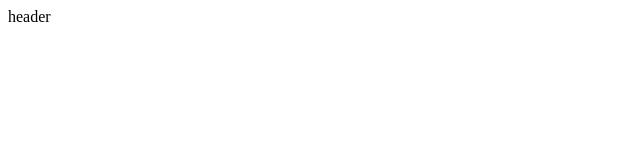
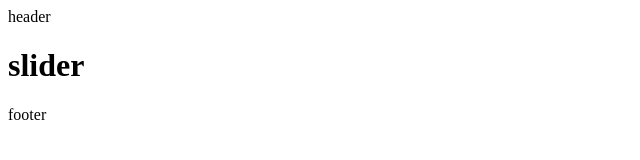
Before and after one commit to Diana8282/gitPractis, a plain HTML site: page index.html in a window 1280 px wide. Shown: the whole page, without its empty margins (0-640 px from the left). Drawn offline with Linux system fonts and the light colour scheme.

Commit message:
slider and fooet created

```diff
--- a/index.html
+++ b/index.html
@@ -10,6 +10,12 @@
     <header>
         header
     </header>
+    <div class="slider">
+       <h1>slider</h1>
+    </div>
+    <footer>
+        <p>footer</p>
+    </footer>
 
 </body>
 </html>
```
